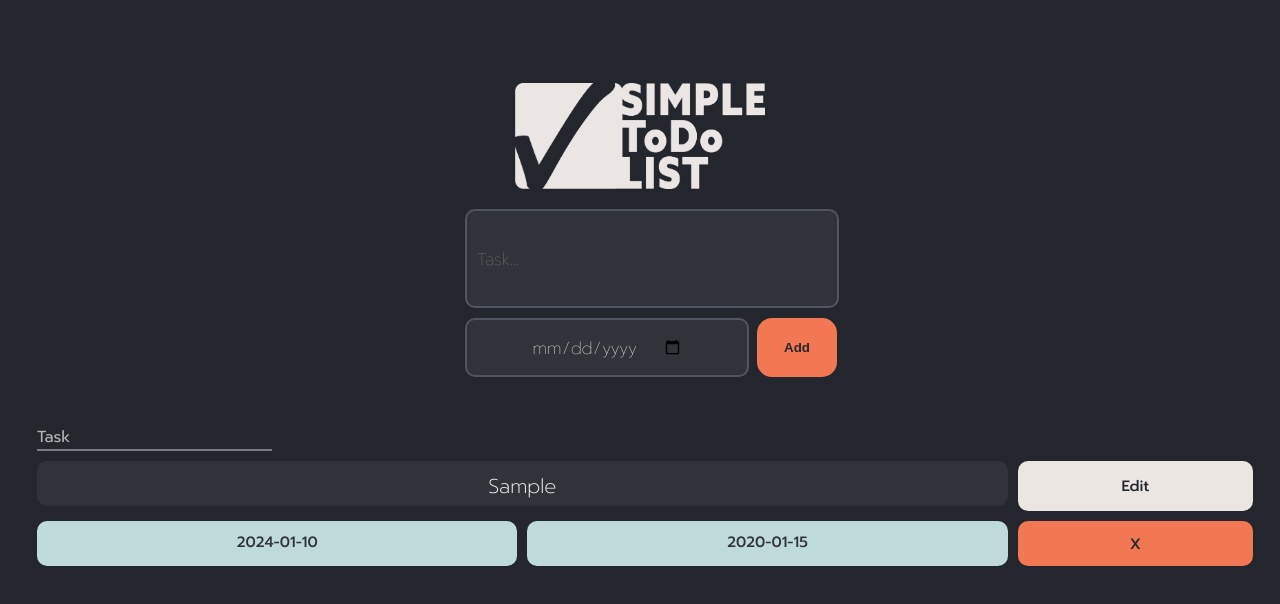
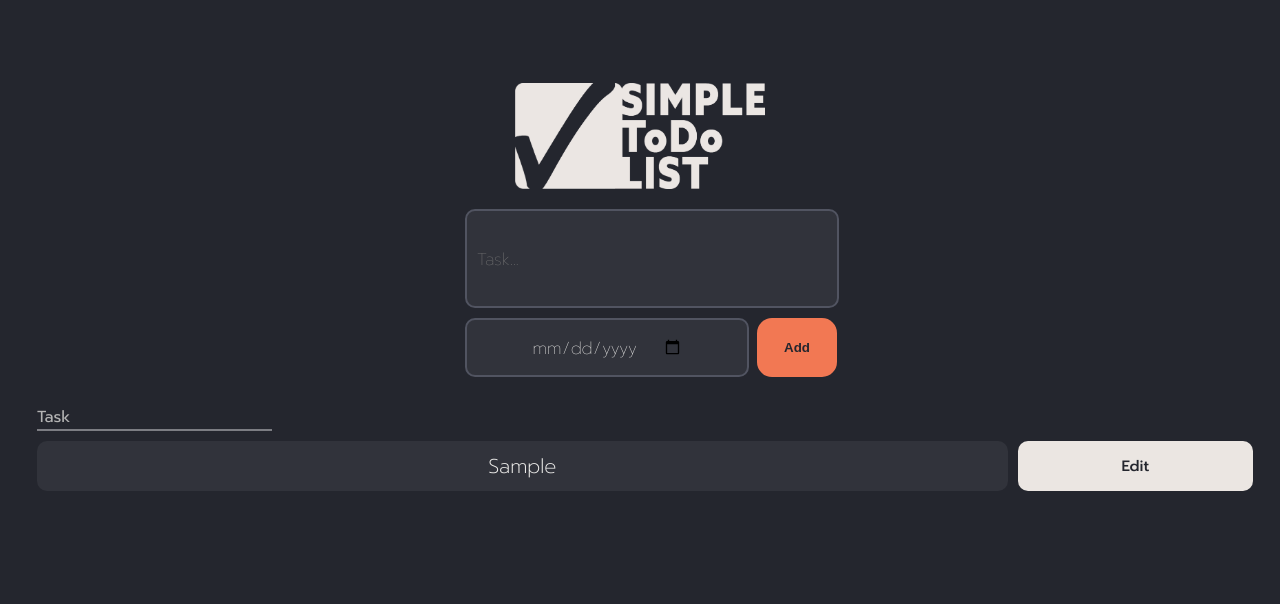
Before and after one commit to ArranStrange/todo-list, a React (Create React App) app: page / in a window 1280 px wide. Both pictures are taken after typing "Sample", "2020-01-15" into the empty fields and a click on the button "Add". Shown: the top 604 px of the page. Built offline with nearby package versions, Linux system fonts and the light colour scheme.

Commit message:
isVisible added

```diff
--- a/src/App.css
+++ b/src/App.css
@@ -98,7 +98,7 @@
   color: rgb(180, 180, 180);
   justify-content: center;
   align-items: start;
-  height: 175px;
+  height: fit-content;
   background-color: #24262e;
   padding: 5px;
   /* border: 2px solid #db3434; */
@@ -113,9 +113,9 @@
   justify-content: center;
   align-items: start;
   border-radius: 10px;
-  margin-bottom: 20px;
+  /* margin-bottom: 20px; */
   /* border: 2px solid #00ff0d; */
-  padding: 20px;
+  /* padding: 20px; */
   /* border-bottom: 2px solid #7c7d83; */
 }
 
@@ -130,7 +130,7 @@ span {
   display: flex;
   /* grid-row: 2 / 1 span; */
   grid-column: 2 span;
-  height: 25px;
+  height: 30px;
   font-size: 15px;
   align-items: start;
   justify-content: space-evenly;
--- a/src/Components/todo-task.tsx
+++ b/src/Components/todo-task.tsx
@@ -18,6 +18,11 @@ const TodoTask: React.FC<Props> = ({
   updateTask,
 }) => {
   const [editedTask, setEditedTask] = useState<ITask>({ ...task });
+  const [isVisible, setIsVisible] = useState(false);
+
+  const handleIsVisible = (): void => {
+    setIsVisible((prevIsVisible) => !prevIsVisible);
+  };
 
   const handleChange = (event: ChangeEvent<HTMLInputElement>): void => {
     const { name, value } = event.target;
@@ -34,7 +39,7 @@ const TodoTask: React.FC<Props> = ({
 
   return (
     <div className="tasks">
-      <div className="content">
+      <div className="content" onBlur={handleIsVisible}>
         {/* STATE ON EDIT */}
         {editing ? (
           <>
@@ -46,7 +51,13 @@ const TodoTask: React.FC<Props> = ({
               onChange={handleChange}
               onBlur={handleSave}
             />
-            <button className="editButton" onClick={handleSave}>
+            <button
+              className="editButton"
+              onClick={() => {
+                handleSave();
+                handleIsVisible();
+              }}
+            >
               Save
             </button>
             <input
@@ -76,24 +87,38 @@ const TodoTask: React.FC<Props> = ({
         ) : (
           // NORMAL STATE
           <>
-            <span onClick={toggleEdit} className="todo1">
+            <span
+              onClick={() => {
+                toggleEdit();
+                handleIsVisible();
+              }}
+              className="todo1"
+            >
               {task.taskName}
             </span>
+
             <button className="editButton" onClick={toggleEdit}>
               Edit
             </button>
+
+            {isVisible && (
               <span onClick={toggleEdit} className="todoDateSet">
                 {task.taskDate}
               </span>
+            )}
+            {isVisible && (
               <span onClick={toggleEdit} className="todoCompletetionDate">
                 {task.deadline}
               </span>
+            )}
+            {isVisible && (
               <button
                 className="deleteButton"
                 onClick={() => deleteTask(task.taskName)}
               >
                 X
               </button>
+            )}
           </>
         )}
       </div>
```
Also changed, not shown: 6 other files (tests, documents, lock files or other folders). Lines whose indentation alone changed are shown as unchanged.
